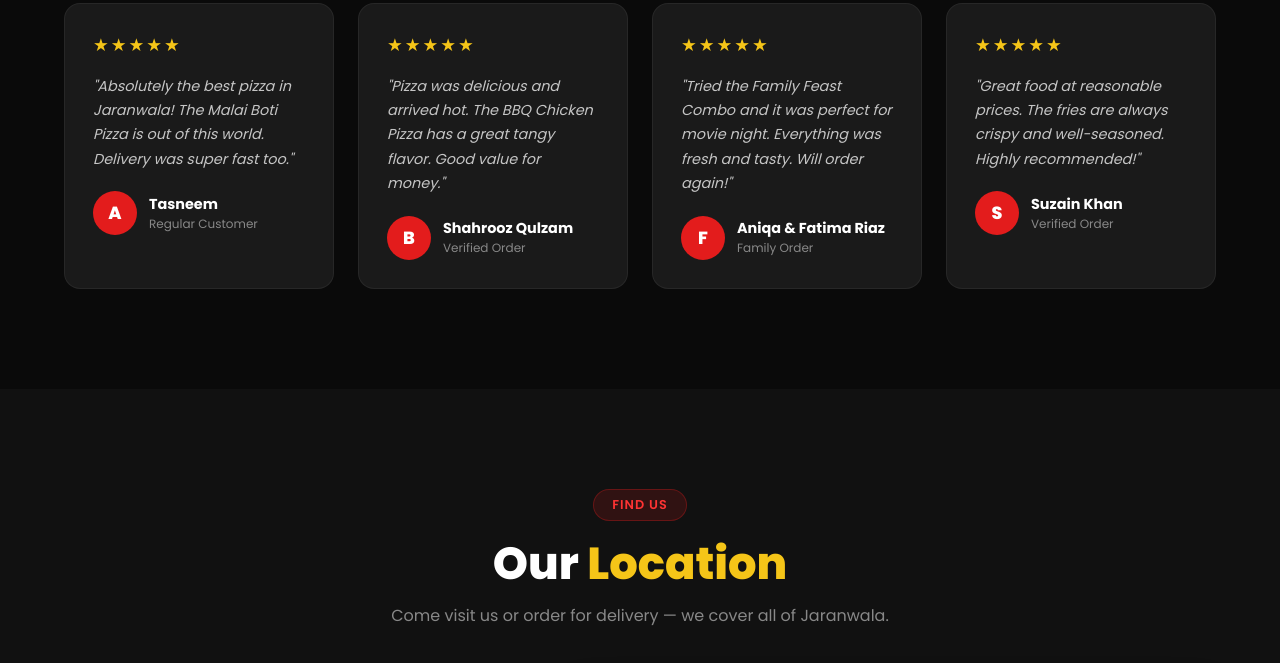
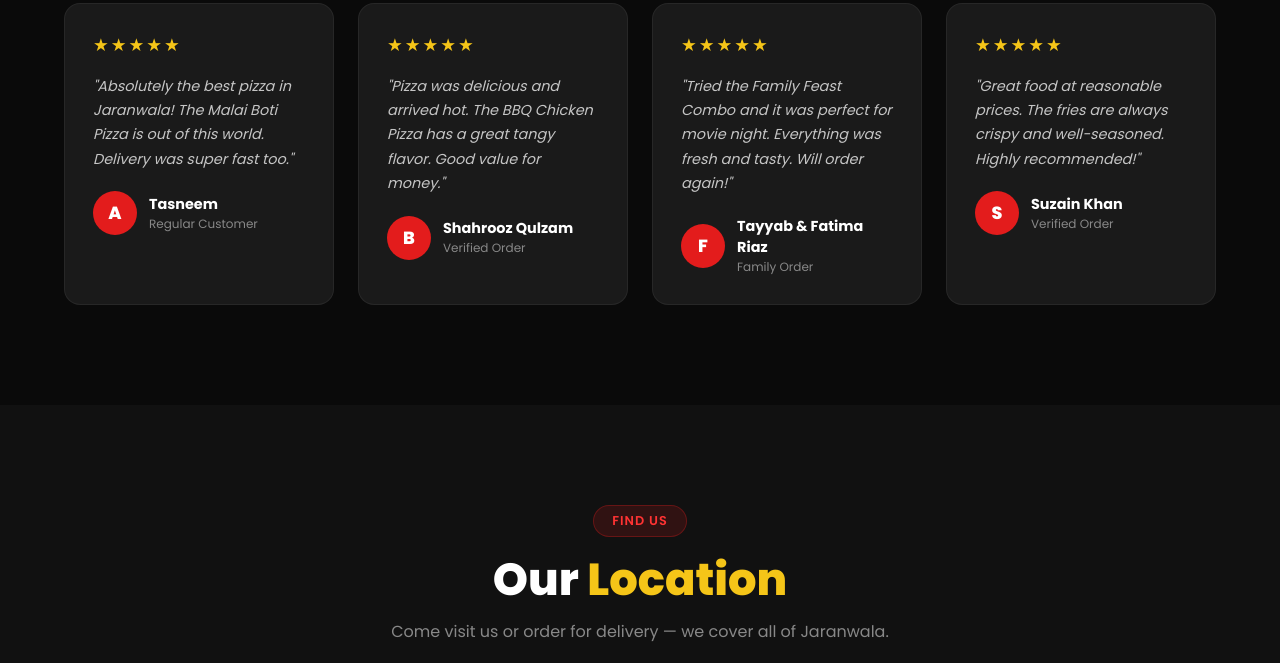
Before and after one commit to shahroozqulzam-source/Damino-s-Pizaa, a plain HTML site: page index.html in a window 1280 px wide. Shown: the part 10857-11520 px from the top of the page. Drawn offline with Linux system fonts and the light colour scheme.

Commit message:
Update index.html

```diff
--- a/index.html
+++ b/index.html
@@ -197,7 +197,7 @@
         <div class="review-card">
           <div class="review-stars">★★★★★</div>
           <p>"Tried the Family Feast Combo and it was perfect for movie night. Everything was fresh and tasty. Will order again!"</p>
-          <div class="reviewer"><div class="reviewer-avatar">F</div><div><strong>Aniqa &amp; Fatima Riaz</strong><span>Family Order</span></div></div>
+          <div class="reviewer"><div class="reviewer-avatar">F</div><div><strong>Tayyab &amp; Fatima Riaz</strong><span>Family Order</span></div></div>
         </div>
         <div class="review-card">
           <div class="review-stars">★★★★★</div>
```
